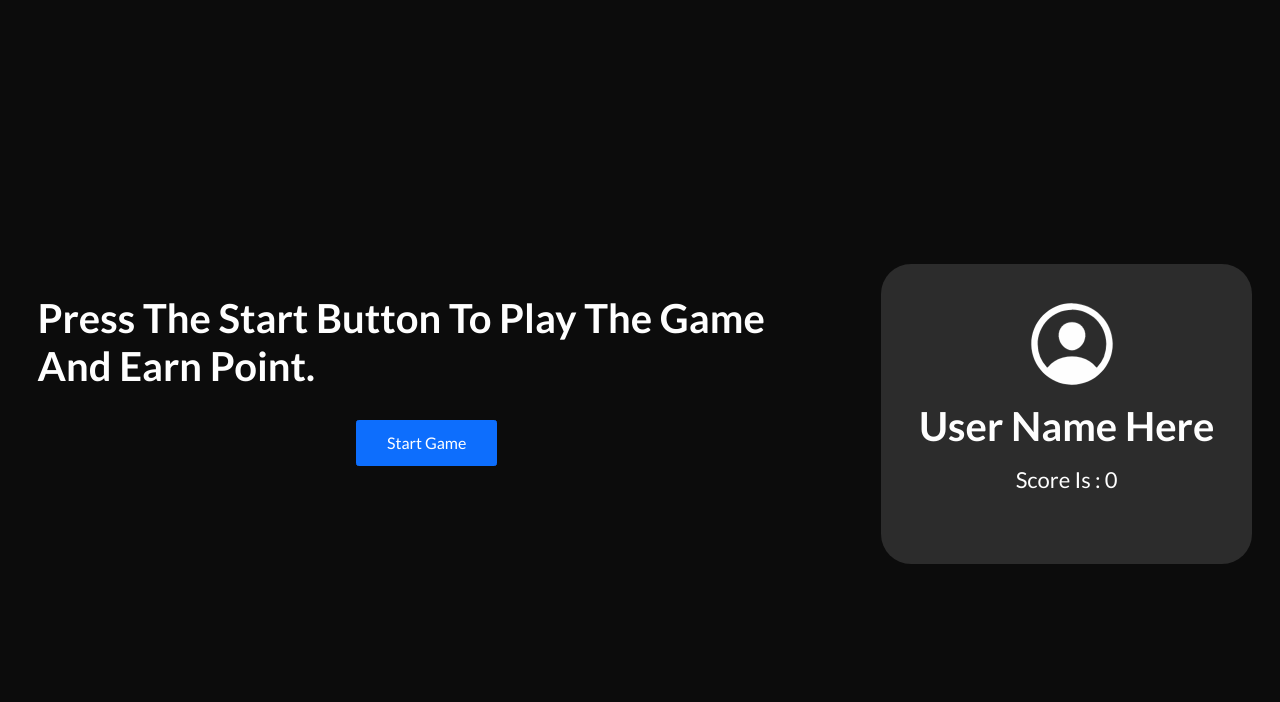
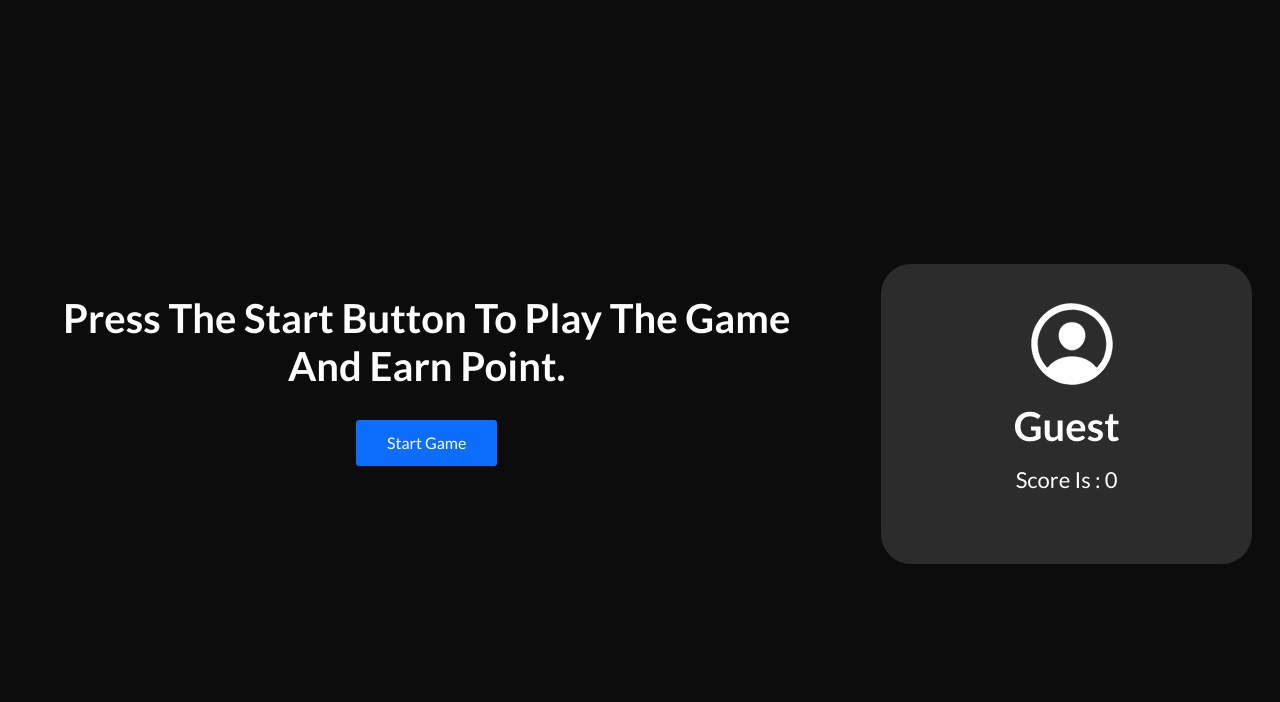
Before and after one commit to react-d3v/wordscrambled, a plain HTML site: page pages/vegetable.html in a window 1280 px wide. Shown: the part 98-800 px from the top of the page. Drawn offline with nearby package versions, Linux system fonts and the light colour scheme.

Commit message:
Update 5

```diff
--- a/pages/vegetable.html
+++ b/pages/vegetable.html
@@ -71,7 +71,7 @@
       <!-- Main Section Starts -->
       <main class="d-flex justify-content-center align-items-center">
         <div class="row w-100">
-          <div class="col-xl-8 col-12">
+          <div class="col-xl-8 col-12 order-2 order-xl-1">
             <div
               class="game-area d-flex justify-content-center align-items-center"
             >
@@ -79,7 +79,7 @@
                 <div
                   class="game-area-inner d-flex justify-content-center align-items-center flex-column"
                 >
-                  <h1 id="gameDisplay">
+                  <h1 id="gameDisplay" class="text-center">
                     press the start button to play the game and earn point.
                   </h1>
                   <input type="text" id="gameInput" placeholder="game input" />
@@ -98,16 +98,14 @@
               </div>
             </div>
           </div>
-          <div
-            class="col-xl-4 col-12 d-flex justify-content-center align-items-center"
-          >
+          <div class="col-xl-4 col-12 order-1 order-xl-2">
             <div class="user-stats">
               <div class="user-img">
                 <ion-icon name="person-circle-outline"></ion-icon>
               </div>
-              <h1 class="user-name">user name here</h1>
+              <h1 class="user-name">guest</h1>
               <div class="score-area">
-                score is : <span id="score-value">0</span>
+                score is : <span id="scoreValue">0</span>
               </div>
             </div>
           </div>
```
Also changed, not shown: pages/fruit.html (+1 -1 lines).
